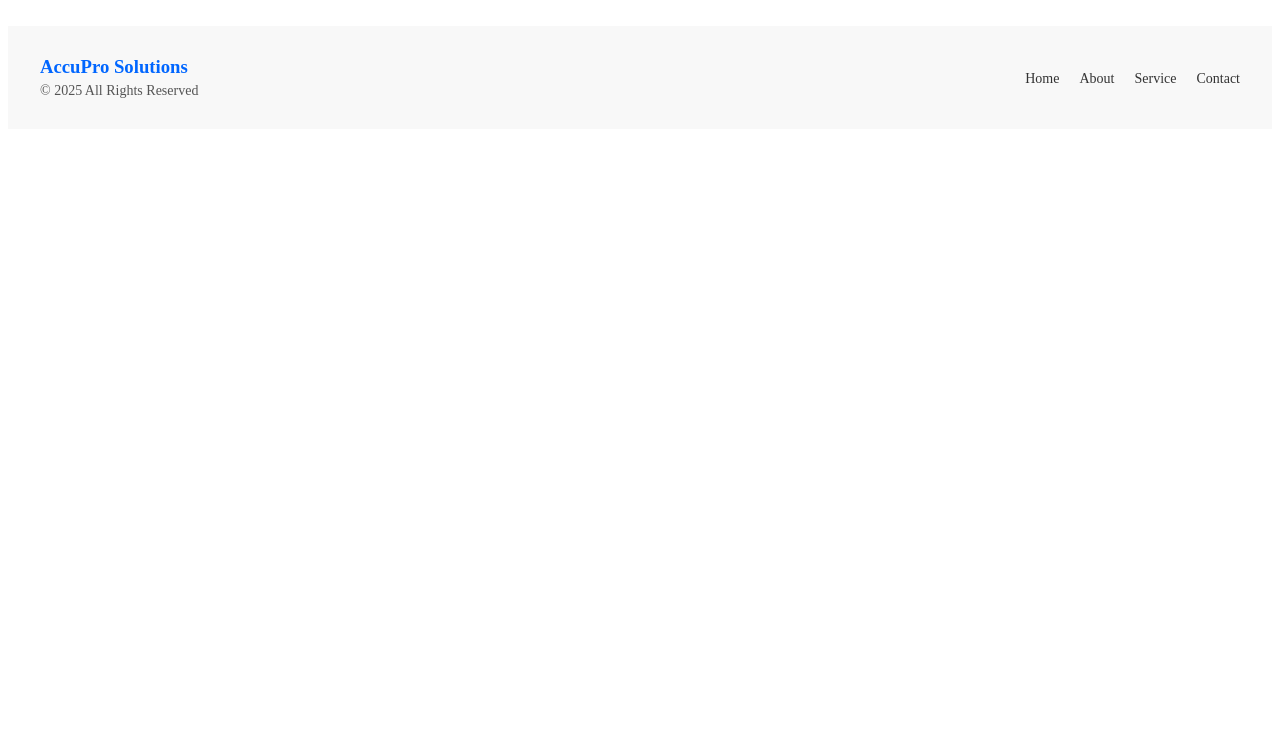
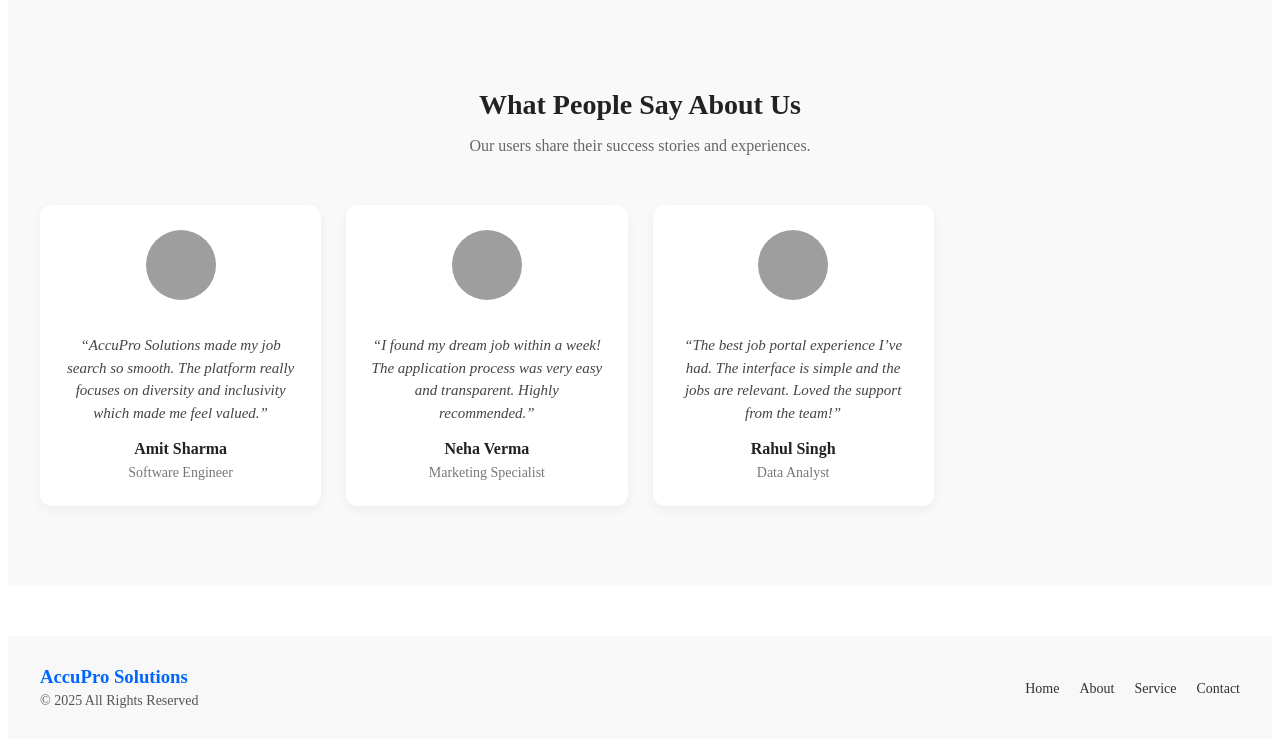
Before and after one commit to juberjilanimulla/accupro, a React app in the folder frontend/: page / in a window 1280 px wide. Shown: the part 3351-4098 px from the top of the page. Before the commit the page ends 3488 px from the top, so only its background shows below. Built offline with nearby package versions, Linux system fonts and the light colour scheme; grey boxes are pictures that could not be loaded; the HTML template or start-up script is replaced by a standard one.

Commit message:
creating routing the pages

```diff
--- a/frontend/package.json
+++ b/frontend/package.json
@@ -11,7 +11,8 @@
   },
   "dependencies": {
     "react": "^19.1.1",
-    "react-dom": "^19.1.1"
+    "react-dom": "^19.1.1",
+    "react-router-dom": "^7.9.3"
   },
   "devDependencies": {
     "@eslint/js": "^9.36.0",
--- a/frontend/src/App.jsx
+++ b/frontend/src/App.jsx
@@ -5,6 +5,7 @@ import About from "./components/About";
 import Footer from "./components/Footer";
 import Jobs from "./components/Jobs";
 import HowItWorks from "./components/HowItWorks";
+import Testimonial from "./components/Testimonial";
 
 const App = () => {
   return (
@@ -14,6 +15,7 @@ const App = () => {
       <About />
       <Jobs />
       <HowItWorks />
+      <Testimonial />
       <Footer />
     </div>
   );
```
Also changed, not shown: 1 other file (tests, documents, lock files or other folders).
